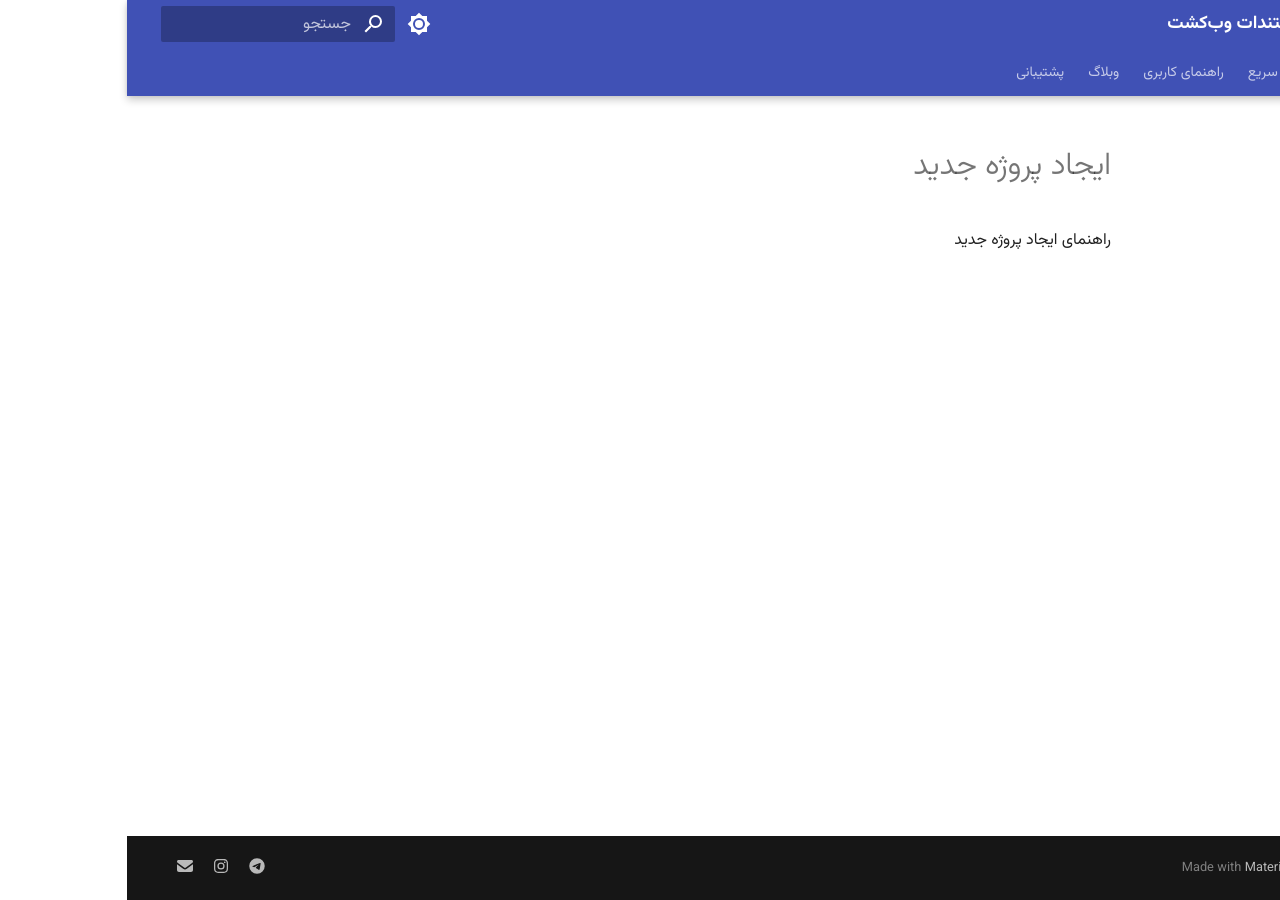
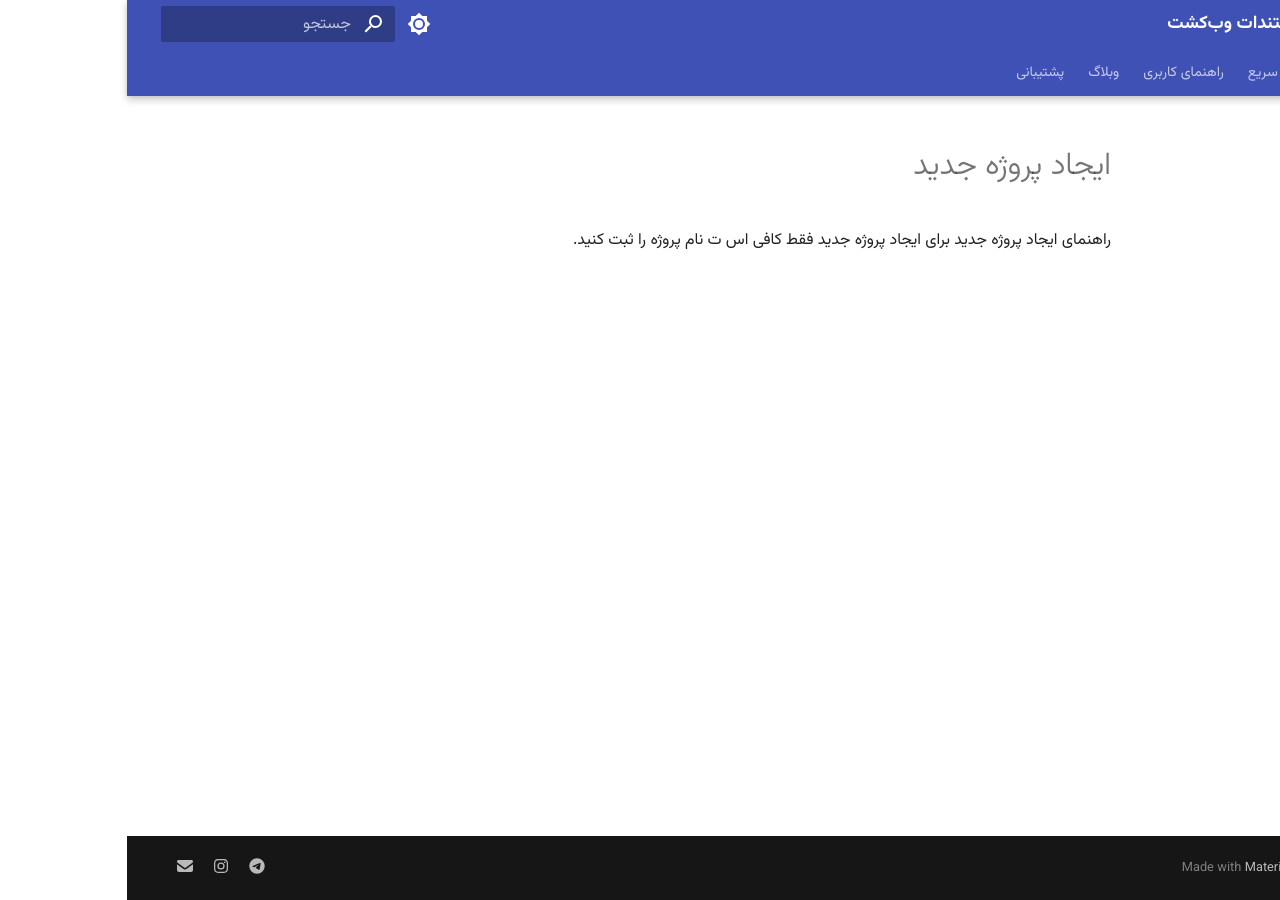
Before and after one commit to salehin90/webkesht_docs_fa, an MkDocs documentation site: the page built from docs/شروع سریع/ایجاد پروژه جدید.md, in a window 1280 px wide. Built offline with MkDocs 1.6.1 and Material for MkDocs 9.7.7, drawn with Linux system fonts in a browser that asks for light colours.

Commit message:
ویرایش ایجاد پروژه جدید

```diff
--- a/docs/شروع سریع/ایجاد پروژه جدید.md
+++ b/docs/شروع سریع/ایجاد پروژه جدید.md
@@ -1 +1,2 @@
 راهنمای ایجاد پروژه جدید
+برای ایجاد پروژه جدید فقط کافی اس ت نام پروژه را ثبت کنید.
```
